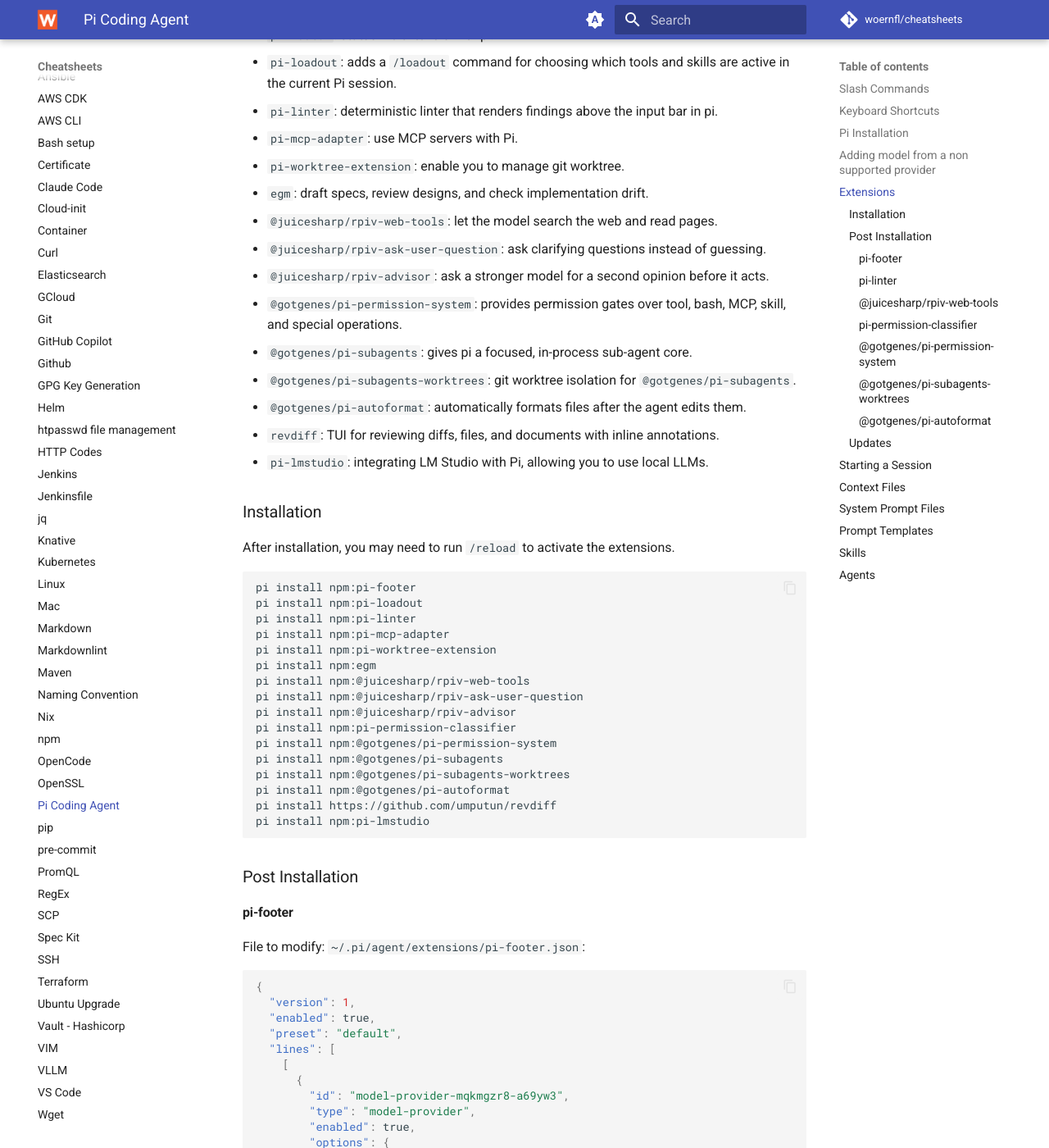
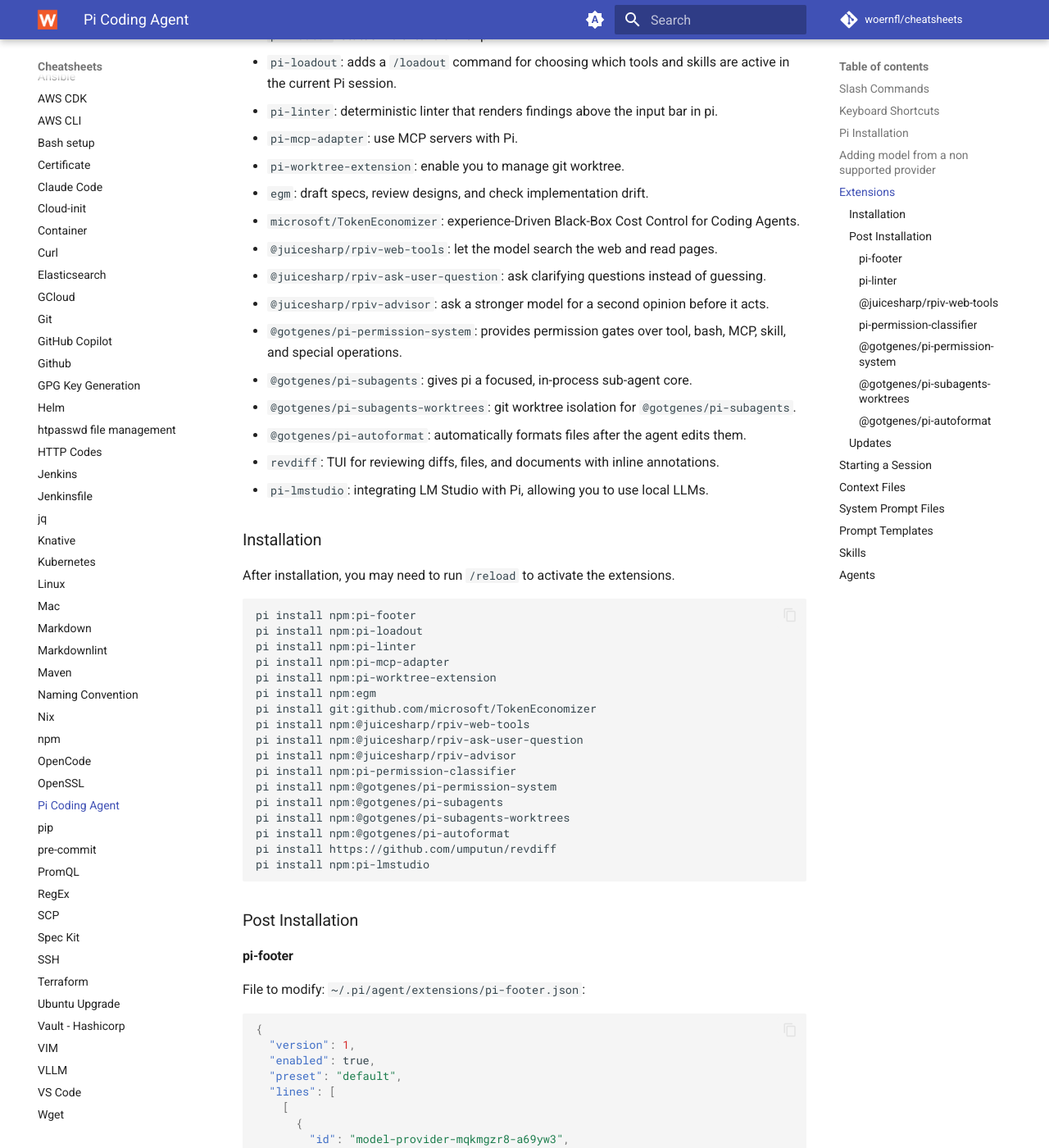
Before and after one commit to woernfl/cheatsheets, an MkDocs documentation site: the page built from docs/pi.md, in a window 1280 px wide and 1400 px high, scrolled down 3544 px. Shown: the whole window at 82% size. Built offline with MkDocs 1.6.1 and Material for MkDocs 9.7.7, drawn with Linux system fonts in a browser that asks for light colours; comment, search, counter and statistics services are not loaded.

Commit message:
Update pi.md (#568)

```diff
--- a/docs/pi.md
+++ b/docs/pi.md
@@ -152,6 +152,7 @@
 - `pi-mcp-adapter`: use MCP servers with Pi.
 - `pi-worktree-extension`: enable you to manage git worktree.
 - `egm`: draft specs, review designs, and check implementation drift.
+- `microsoft/TokenEconomizer`: experience-Driven Black-Box Cost Control for Coding Agents.
 - `@juicesharp/rpiv-web-tools`: let the model search the web and read pages.
 - `@juicesharp/rpiv-ask-user-question`: ask clarifying questions instead of guessing.
 - `@juicesharp/rpiv-advisor`: ask a stronger model for a second opinion before it acts.
@@ -173,6 +174,7 @@
 pi install npm:pi-mcp-adapter
 pi install npm:pi-worktree-extension
 pi install npm:egm
+pi install git:github.com/microsoft/TokenEconomizer
 pi install npm:@juicesharp/rpiv-web-tools
 pi install npm:@juicesharp/rpiv-ask-user-question
 pi install npm:@juicesharp/rpiv-advisor
```
